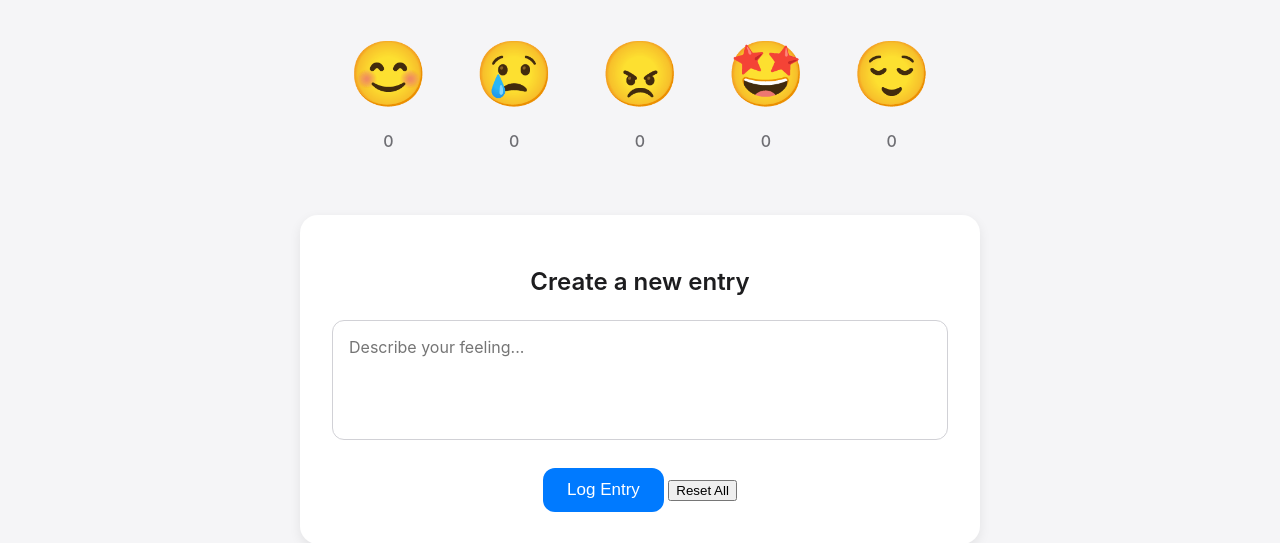
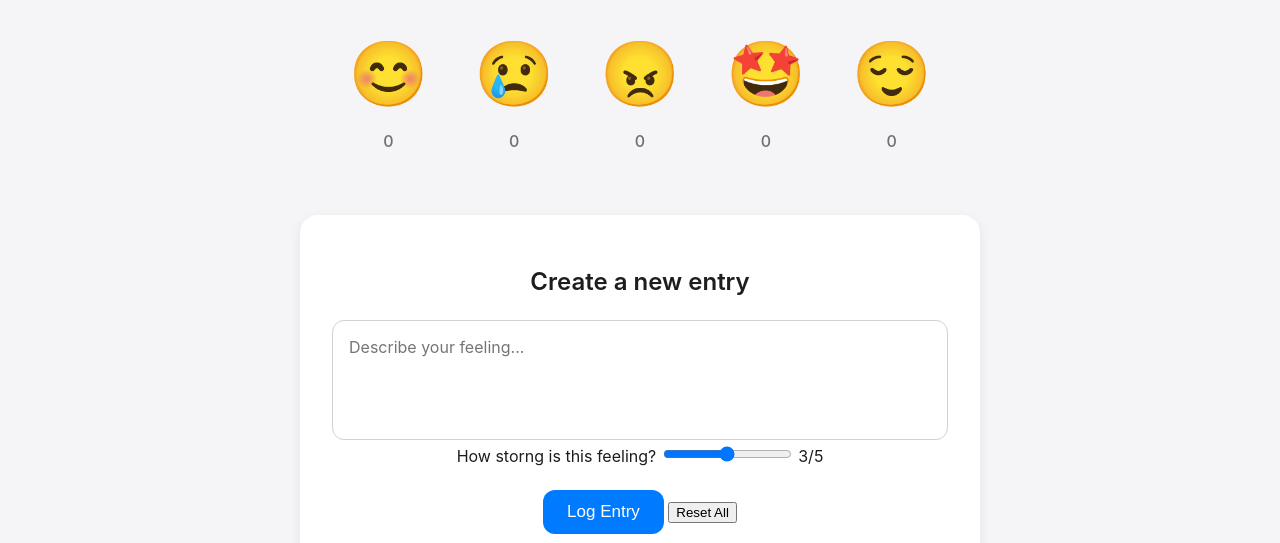
Before and after one commit to Spk2025/4155-Group-2, a plain HTML site: page Downloads/4155-Group-2-Mood-Logger/home.html in a window 1280 px wide. Shown: the part 287-830 px from the top of the page. Drawn offline with nearby package versions, Linux system fonts and the light colour scheme.

Commit message:
Update home.html

```diff
--- a/Downloads/4155-Group-2-Mood-Logger/home.html
+++ b/Downloads/4155-Group-2-Mood-Logger/home.html
@@ -53,6 +53,18 @@
         <div class="journal-entry">
             <h2>Create a new entry</h2>
             <textarea id="journal-text" placeholder="Describe your feeling..."></textarea>
+
+            <label for="mood-intensity">How storng is this feeling?</label>
+            <input
+                type="range"
+                id="mood-intensity"
+                name="mood-intensity"
+                min="1"
+                max="5"
+                value="3"
+                />
+            <span id="intensity-value">3</span>/5
+
             <div class="entry-buttons">
             <button id="save-btn">Log Entry</button>
             <button id="reset-btn" class="secondary">Reset All</button>
```
